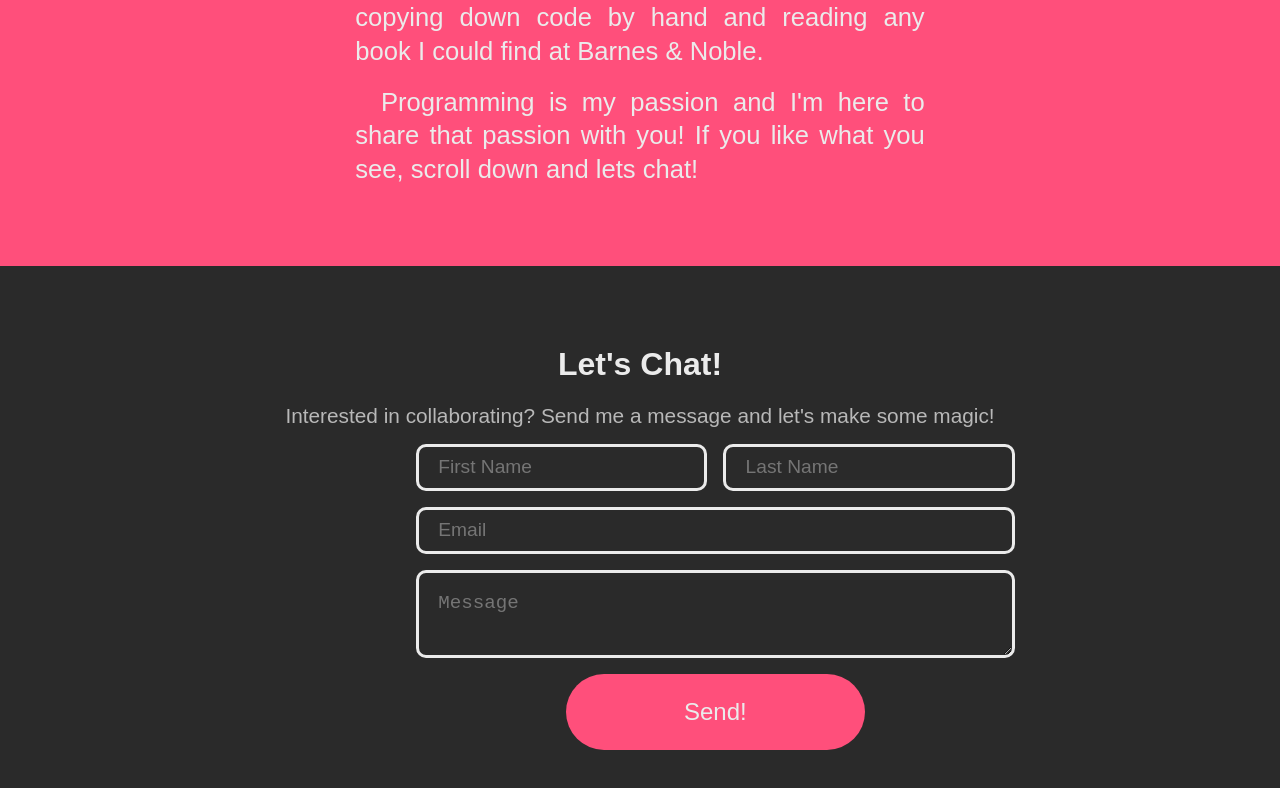
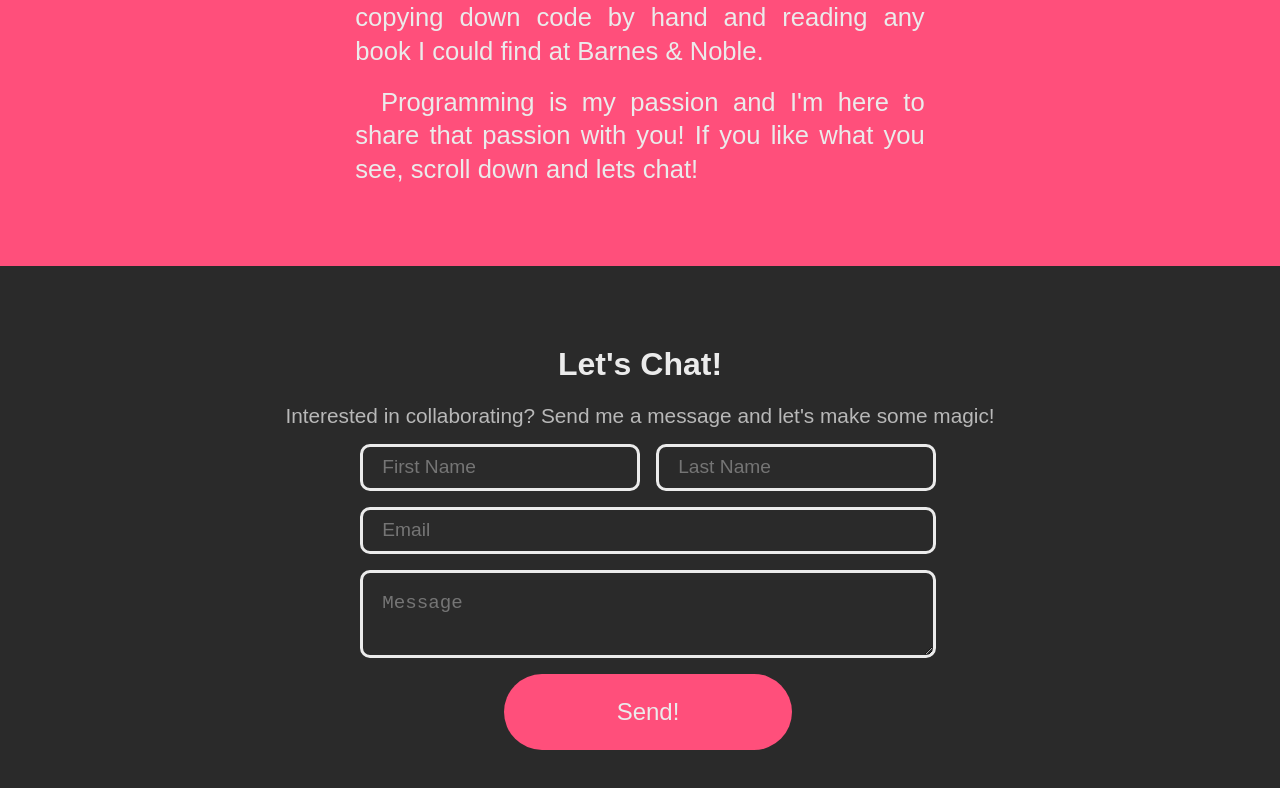
Before and after one commit to TrevorBrown-dev/trevorbrown-dev, a React (Create React App) app: page / in a window 1280 px wide. Shown: the part 986-1774 px from the top of the page. Built offline with nearby package versions, Linux system fonts and the light colour scheme.

Commit message:
Css Grid is wacky

```diff
--- a/scss/components/_Contact.scss
+++ b/scss/components/_Contact.scss
@@ -10,10 +10,9 @@
         textarea {
             font-size: 1.2em;
         }
-
-        width: 40%;
         display: grid;
-        grid-template-columns: 1fr 1fr;
+        grid-template-columns: 50% 50%;
+        width: 50%;
         gap: 1em;
         .button {
             width: 50%;
--- a/src/styles/style.css
+++ b/src/styles/style.css
@@ -336,9 +336,9 @@ html > ::-webkit-scrollbar {
 .contact .contact-form {
   margin: 0 auto;
   margin-top: 1em;
-  width: 40%;
   display: grid;
-  grid-template-columns: 1fr 1fr;
+  grid-template-columns: 50% 50%;
+  width: 50%;
   gap: 1em;
 }
 .contact .contact-form input,
```
Also changed, not shown: 1 other file (tests, documents, lock files or other folders).
